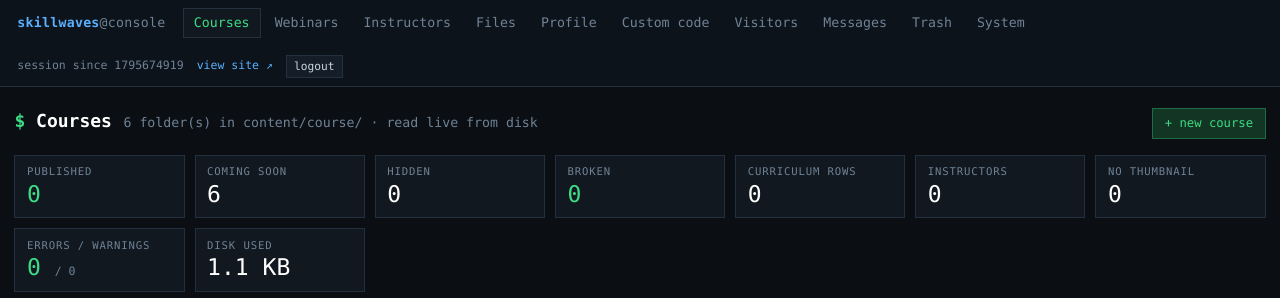
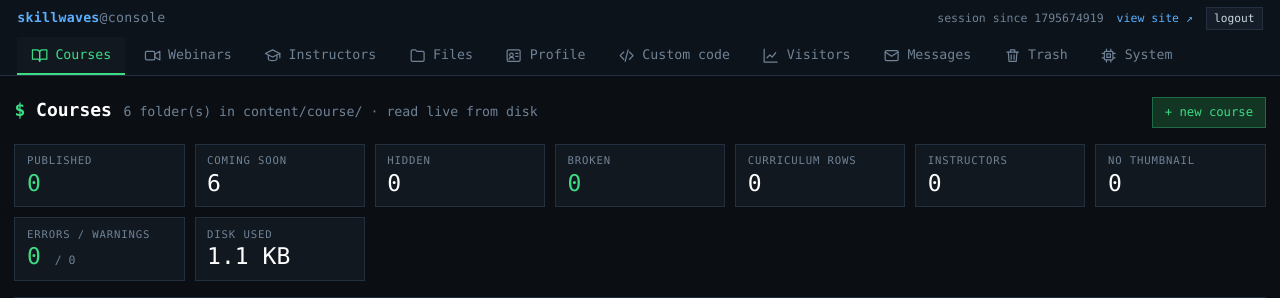
Before and after one commit to AhnafTouseef/Website, a Flask app: page /_console/ in a window 1280 px wide. Shown: the top 298 px of the page. Run offline with Flask 3, Linux system fonts and the light colour scheme; the visitor is signed in with stand-in values (Sample User, id 1); some libraries are stand-ins or nearby versions.

Commit message:
feat: enhance admin console layout with SVG icons and improved navigation

```diff
--- a/static/css/admin.css
+++ b/static/css/admin.css
@@ -35,26 +35,36 @@ body.admin {
 .admin h1, .admin h2, .admin h3 { margin: 0; font-weight: 600; }
 .admin ::selection { background: #1f4d36; color: #fff; }
 
-/* ---------- top bar ---------- */
+/* ---------- top bar: row 1 = brand and session, row 2 = the section tabs with icons ---------- */
 .a-top {
-    position: sticky; top: 0; z-index: 30;
     display: flex; align-items: center; gap: 1.2rem; flex-wrap: wrap;
-    padding: 0.55rem 1.2rem;
+    padding: 0.5rem 1.2rem;
     background: #0d131a;
-    border-bottom: 1px solid var(--a-line);
 }
 .a-brand { color: var(--a-green); font-weight: 700; letter-spacing: 0.02em; }
 .a-brand span { color: var(--a-dim); font-weight: 400; }
-.a-nav { display: flex; gap: 0.2rem; flex-wrap: wrap; }
+.a-nav {
+    position: sticky; top: 0; z-index: 30;
+    display: flex; gap: 0.35rem; padding: 0 1.2rem;
+    background: #0d131a; border-bottom: 1px solid var(--a-line);
+    overflow-x: auto; scrollbar-width: thin;
+}
 .a-nav a {
-    color: var(--a-dim); padding: 0.25rem 0.7rem; border: 1px solid transparent;
+    display: inline-flex; align-items: center; gap: 0.5rem; flex: none;
+    color: var(--a-dim); padding: 0.55rem 0.95rem 0.5rem; border-bottom: 2px solid transparent; white-space: nowrap;
 }
-.a-nav a:hover { color: var(--a-text); text-decoration: none; }
-.a-nav a.on { color: var(--a-green); border-color: var(--a-line); background: var(--a-panel); }
+.a-nav a:hover { color: var(--a-text); text-decoration: none; background: #111a23; }
+.a-nav a.on { color: var(--a-green); border-bottom-color: var(--a-green); background: var(--a-panel); }
+.a-nav .ico { width: 1.2rem; height: 1.2rem; flex: none; fill: none; stroke: currentColor; stroke-width: 1.7; stroke-linecap: round; stroke-linejoin: round; }
 .a-nav .badge { color: var(--a-amber); }
 .a-spacer { flex: 1; }
 .a-meta { color: var(--a-dim); font-size: 0.8rem; display: flex; align-items: center; gap: 0.9rem; flex-wrap: wrap; }
 .a-meta .pill-dev { color: var(--a-amber); border: 1px solid #5a4514; padding: 0 0.4rem; }
+@media (max-width: 700px) {
+    .a-top { padding: 0.45rem 0.8rem; gap: 0.5rem 0.9rem; }
+    .a-nav { padding: 0 0.4rem; gap: 0; }
+    .a-nav a { flex-direction: column; gap: 0.15rem; padding: 0.4rem 0.7rem 0.35rem; font-size: 0.72rem; }
+}
 
 .a-wrap { width: min(1400px, calc(100% - 2rem)); margin: 0 auto; padding: 1.4rem 0 3rem; }
 .a-title { display: flex; align-items: baseline; gap: 0.8rem; flex-wrap: wrap; margin-bottom: 1.1rem; }
@@ -192,7 +202,7 @@ pre.code.wrap { white-space: pre-wrap; word-break: break-word; }
 .errors ul { margin: 0.3rem 0 0; padding-left: 1.2rem; }
 
 .split { display: grid; grid-template-columns: minmax(0, 1.5fr) minmax(0, 1fr); gap: 1.1rem; align-items: start; }
-.split .sticky { position: sticky; top: 3.6rem; }
+.split .sticky { position: sticky; top: 3.4rem; }
 @media (max-width: 1100px) { .split { grid-template-columns: minmax(0, 1fr); } .split .sticky { position: static; } }
 
 .csv-preview { margin-top: 0.5rem; font-size: 0.8rem; }
--- a/templates/admin_base.html
+++ b/templates/admin_base.html
@@ -9,20 +9,20 @@
 </head>
 <body class="admin {% block bodyclass %}{% endblock %}">
 {% block shell %}
+    <svg width="0" height="0" style="position:absolute" aria-hidden="true" focusable="false">
+        <symbol id="i-courses" viewBox="0 0 24 24"><path d="M2 4h6a4 4 0 0 1 4 4v12a3 3 0 0 0-3-3H2z"/><path d="M22 4h-6a4 4 0 0 0-4 4v12a3 3 0 0 1 3-3h7z"/></symbol>
+        <symbol id="i-webinars" viewBox="0 0 24 24"><rect x="2" y="6" width="13" height="12" rx="2"/><path d="M15 10l7-4v12l-7-4z"/></symbol>
+        <symbol id="i-instructors" viewBox="0 0 24 24"><path d="M22 9L12 4 2 9l10 5z"/><path d="M6 11.5V16c0 1.5 2.7 3 6 3s6-1.5 6-3v-4.5"/><path d="M22 9v6"/></symbol>
+        <symbol id="i-files" viewBox="0 0 24 24"><path d="M3 6a2 2 0 0 1 2-2h4l2 2h8a2 2 0 0 1 2 2v10a2 2 0 0 1-2 2H5a2 2 0 0 1-2-2z"/></symbol>
+        <symbol id="i-profile" viewBox="0 0 24 24"><rect x="3" y="4" width="18" height="16" rx="2"/><circle cx="9" cy="11" r="2.5"/><path d="M5.5 17c.6-1.8 2-2.5 3.5-2.5s2.9.7 3.5 2.5"/><path d="M15 9h3M15 13h3"/></symbol>
+        <symbol id="i-code" viewBox="0 0 24 24"><path d="M8 7l-5 5 5 5"/><path d="M16 7l5 5-5 5"/><path d="M14 4l-4 16"/></symbol>
+        <symbol id="i-visitors" viewBox="0 0 24 24"><path d="M3 3v18h18"/><path d="M7 15l4-4 3 3 5-6"/></symbol>
+        <symbol id="i-messages" viewBox="0 0 24 24"><rect x="3" y="5" width="18" height="14" rx="2"/><path d="M3 7l9 6 9-6"/></symbol>
+        <symbol id="i-trash" viewBox="0 0 24 24"><path d="M4 7h16"/><path d="M9 7V4h6v3"/><path d="M6 7l1 13h10l1-13"/><path d="M10 11v6M14 11v6"/></symbol>
+        <symbol id="i-system" viewBox="0 0 24 24"><rect x="6" y="6" width="12" height="12" rx="1.5"/><rect x="9.5" y="9.5" width="5" height="5"/><path d="M9 3v3M15 3v3M9 18v3M15 18v3M3 9h3M3 15h3M18 9h3M18 15h3"/></symbol>
+    </svg>
     <header class="a-top">
         <a class="a-brand" href="{{ url_for('admin.dashboard') }}">{{ site_name|lower }}<span>@console</span></a>
-        <nav class="a-nav">
-            <a href="{{ url_for('admin.dashboard') }}" class="{{ 'on' if request.endpoint in ('admin.dashboard', 'admin.course_edit', 'admin.course_new', 'admin.course_enrollments') }}">Courses</a>
-            <a href="{{ url_for('admin.webinars_list') }}" class="{{ 'on' if request.endpoint in ('admin.webinars_list', 'admin.webinar_new', 'admin.webinar_edit') }}">Webinars</a>
-            <a href="{{ url_for('admin.instructors_list') }}" class="{{ 'on' if request.endpoint in ('admin.instructors_list', 'admin.instructor_new', 'admin.instructor_edit') }}">Instructors</a>
-            <a href="{{ url_for('admin.files') }}" class="{{ 'on' if request.endpoint in ('admin.files', 'admin.transfer') or (request.endpoint or '').startswith('admin.transfer_import') }}">Files</a>
-            <a href="{{ url_for('admin.profile') }}" class="{{ 'on' if request.endpoint in ('admin.profile', 'admin.contact', 'admin.branding') }}">Profile</a>
-            <a href="{{ url_for('admin.custom_code') }}" class="{{ 'on' if request.endpoint in ('admin.custom_code', 'admin.custom_history') }}">Custom code</a>
-            <a href="{{ url_for('admin.visitors') }}" class="{{ 'on' if request.endpoint == 'admin.visitors' }}">Visitors</a>
-            <a href="{{ url_for('admin.messages') }}" class="{{ 'on' if request.endpoint == 'admin.messages' }}">Messages{% if msg_new %} <span class="badge">({{ msg_new }})</span>{% endif %}</a>
-            <a href="{{ url_for('admin.trash') }}" class="{{ 'on' if request.endpoint == 'admin.trash' }}">Trash{% if trash_count %} <span class="badge">({{ trash_count }})</span>{% endif %}</a>
-            <a href="{{ url_for('admin.system') }}" class="{{ 'on' if request.endpoint == 'admin.system' }}">System</a>
-        </nav>
         <span class="a-spacer"></span>
         <span class="a-meta">
             {% if debug %}<span class="pill-dev" title="Flask debug mode is on. Turn it off before going public.">DEBUG</span>{% endif %}
@@ -34,6 +34,26 @@
             </form>
         </span>
     </header>
+    <nav class="a-nav" aria-label="console sections">
+        <a href="{{ url_for('admin.dashboard') }}" class="{{ 'on' if request.endpoint in ('admin.dashboard', 'admin.course_edit', 'admin.course_new', 'admin.course_enrollments') }}"><svg class="ico" aria-hidden="true"><use href="#i-courses"/></svg><span class="lbl">Courses</span></a>
+        <a href="{{ url_for('admin.webinars_list') }}" class="{{ 'on' if request.endpoint in ('admin.webinars_list', 'admin.webinar_new', 'admin.webinar_edit') }}"><svg class="ico" aria-hidden="true"><use href="#i-webinars"/></svg><span class="lbl">Webinars</span></a>
+        <a href="{{ url_for('admin.instructors_list') }}" class="{{ 'on' if request.endpoint in ('admin.instructors_list', 'admin.instructor_new', 'admin.instructor_edit') }}"><svg class="ico" aria-hidden="true"><use href="#i-instructors"/></svg><span class="lbl">Instructors</span></a>
+        <a href="{{ url_for('admin.files') }}" class="{{ 'on' if request.endpoint in ('admin.files', 'admin.transfer') or (request.endpoint or '').startswith('admin.transfer_import') }}"><svg class="ico" aria-hidden="true"><use href="#i-files"/></svg><span class="lbl">Files</span></a>
+        <a href="{{ url_for('admin.profile') }}" class="{{ 'on' if request.endpoint in ('admin.profile', 'admin.contact', 'admin.branding') }}"><svg class="ico" aria-hidden="true"><use href="#i-profile"/></svg><span class="lbl">Profile</span></a>
+        <a href="{{ url_for('admin.custom_code') }}" class="{{ 'on' if request.endpoint in ('admin.custom_code', 'admin.custom_history') }}"><svg class="ico" aria-hidden="true"><use href="#i-code"/></svg><span class="lbl">Custom code</span></a>
+        <a href="{{ url_for('admin.visitors') }}" class="{{ 'on' if request.endpoint == 'admin.visitors' }}"><svg class="ico" aria-hidden="true"><use href="#i-visitors"/></svg><span class="lbl">Visitors</span></a>
+        <a href="{{ url_for('admin.messages') }}" class="{{ 'on' if request.endpoint == 'admin.messages' }}"><svg class="ico" aria-hidden="true"><use href="#i-messages"/></svg><span class="lbl">Messages</span>{% if msg_new %} <span class="badge">({{ msg_new }})</span>{% endif %}</a>
+        <a href="{{ url_for('admin.trash') }}" class="{{ 'on' if request.endpoint == 'admin.trash' }}"><svg class="ico" aria-hidden="true"><use href="#i-trash"/></svg><span class="lbl">Trash</span>{% if trash_count %} <span class="badge">({{ trash_count }})</span>{% endif %}</a>
+        <a href="{{ url_for('admin.system') }}" class="{{ 'on' if request.endpoint == 'admin.system' }}"><svg class="ico" aria-hidden="true"><use href="#i-system"/></svg><span class="lbl">System</span></a>
+    </nav>
+    <script>
+        /* on a narrow screen the tab row scrolls sideways: bring the current tab into view */
+        (function () {
+            var nav = document.querySelector('.a-nav'), on = nav && nav.querySelector('a.on');
+            if (on && nav.scrollWidth > nav.clientWidth) nav.scrollLeft = on.offsetLeft - (nav.clientWidth - on.offsetWidth) / 2;
+        })();
+    </script>
+
 
     <div class="a-wrap">
         {% with messages = get_flashed_messages(with_categories=true) %}
```
Also changed, not shown: README.md.
